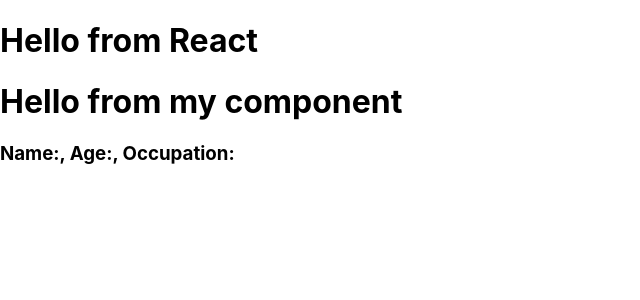
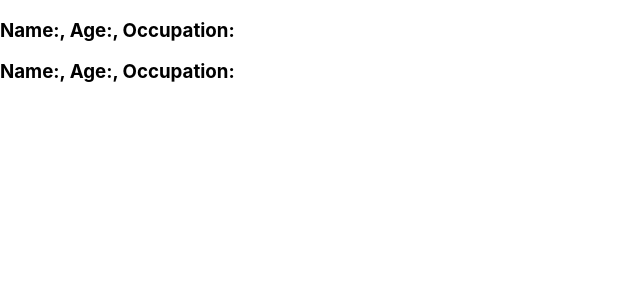
Before and after one commit to HimaGirija99/React-Project, a React (Create React App) app: page / in a window 1280 px wide. Shown: the top 300 px of the page, without its empty margins (0-640 px from the left). Built offline with nearby package versions, Linux system fonts and the light colour scheme.

Commit message:
commit 17

```diff
--- a/src/App.js
+++ b/src/App.js
@@ -5,9 +5,10 @@
 
 function App() {
   return (
-    <div> <h1>Hello from React</h1>
-      <MyComponent/>
+    <div>
+
       <UserProfiles Name = "John Doe" Age = {25} Occupation = "gardener"/>
+      <UserProfiles Name = "Steve" Age = {35} Occupation = "lawyer"/>
       </div>
   )
 }
```
